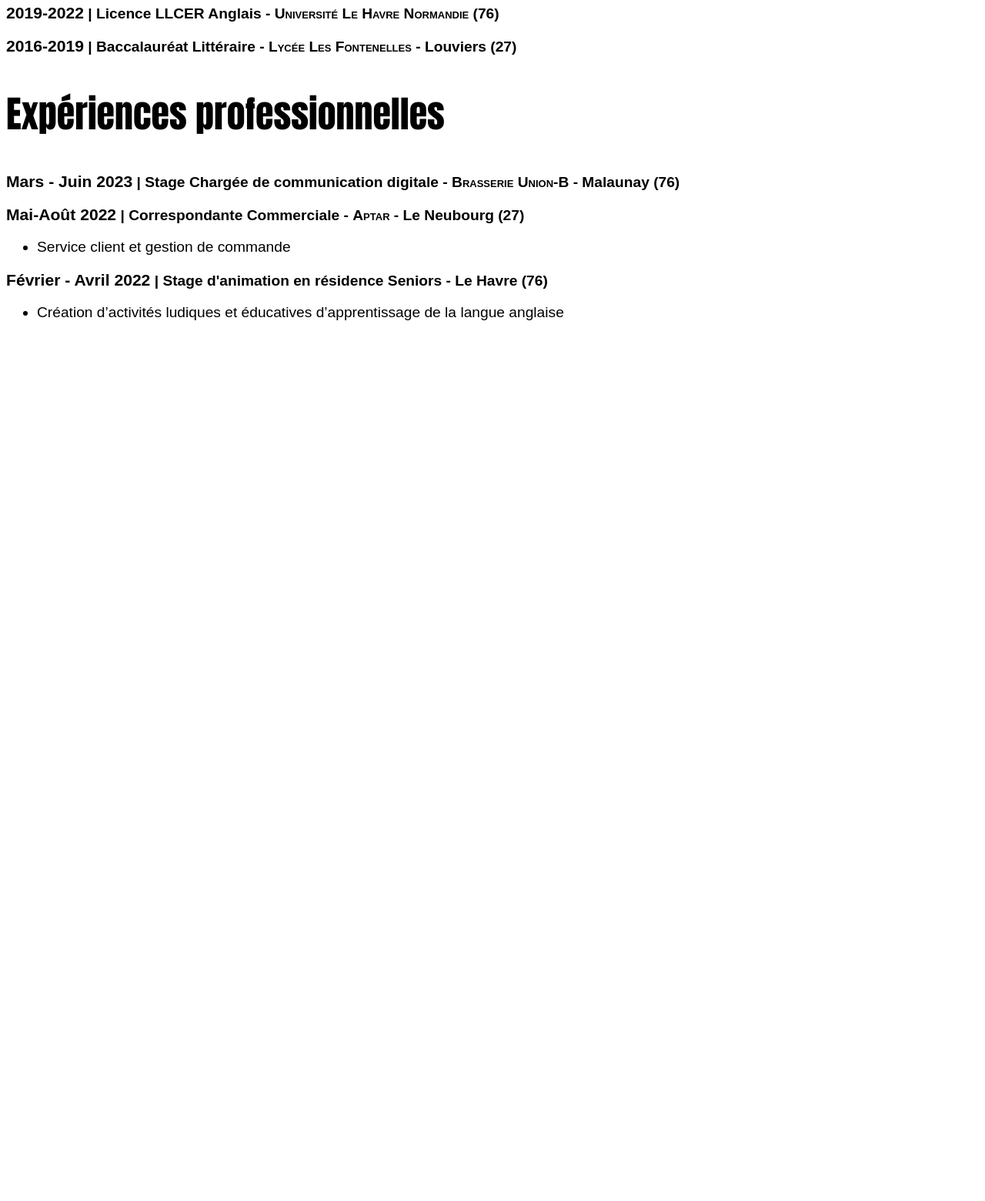
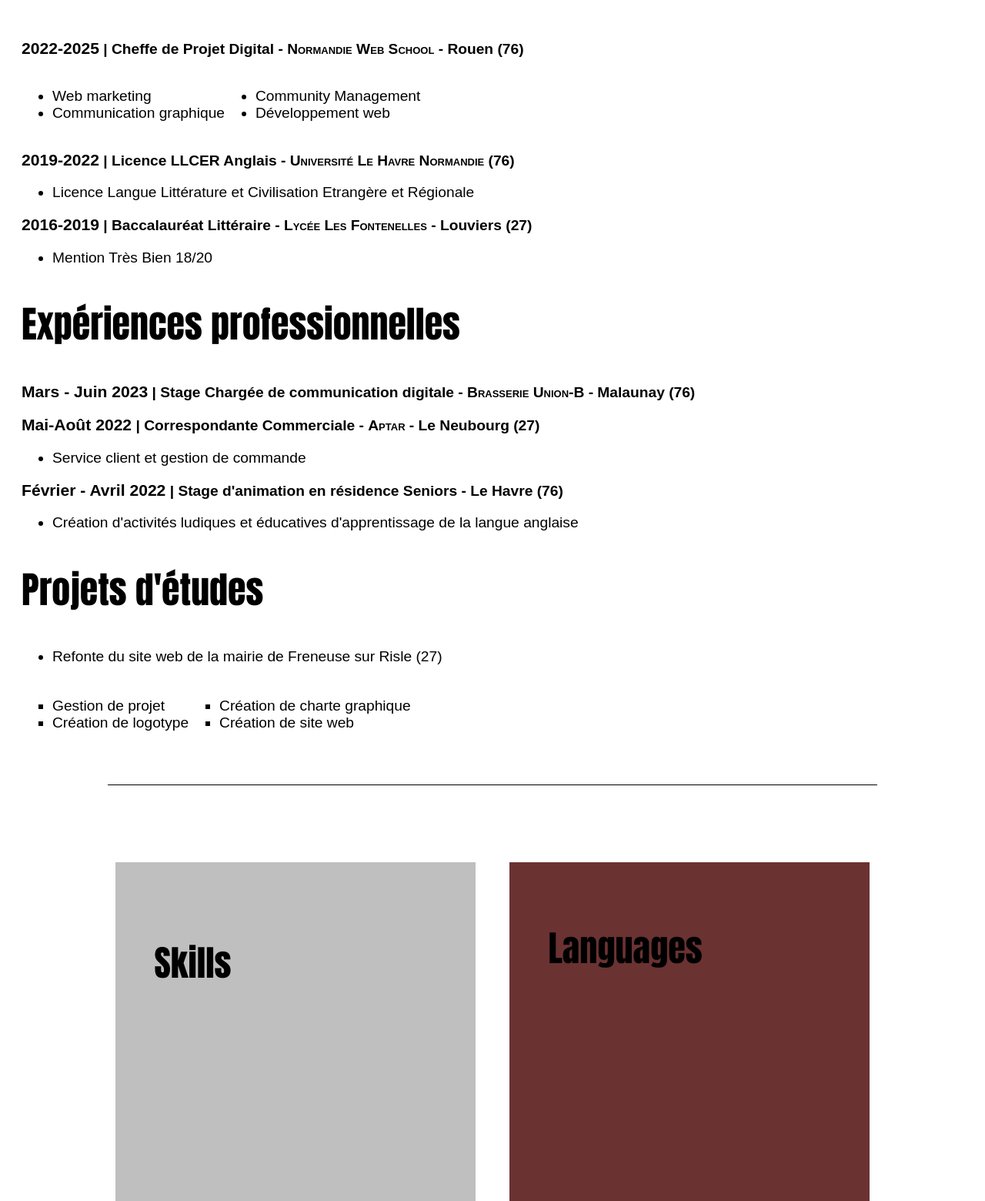
Before and after one commit to Ashikuu27/CV-en-HTML-CSS, a plain HTML site: page index.html in a window 1280 px wide. Shown: the part 1240-2800 px from the top of the page at 77% size. Before the commit the page ends 1676 px from the top, so only its background shows below. Drawn offline with Linux system fonts and the light colour scheme.

Commit message:
encore + d'actualisation

```diff
--- a/index.html
+++ b/index.html
@@ -26,9 +26,11 @@
                             <i class="fa-solid fa-phone fa-1.2x" class="icon"></i>
                         </div>
                         <li>
-                            06 10 19 73 91
+                            +33 6 10 19 73 91
                         </li>
-                    </div><div class="mail">
+                    </div>
+
+                    <div class="mail">
                             <div class="icon">
                                 <i class="fa-solid fa-at fa-1.2x"></i>
                             </div>
@@ -65,28 +67,40 @@
         <div class="blockGauche">
             <div class="adresse">
                 <div class="icon">
-                    <i class="fa-solid fa-house fa-2x" class="icon"></i>
+                    <i class="fa-solid fa-house fa-1.2x" class="icon"></i>
                 </div>
+                <p>
                     <li>
                     76140 Le Petit-Quevilly
                     </li>
+                </p>
+
             </div>
             <div class="DOB">
                 <div class="icon">
-                    <i class="fa-solid fa-cake-candles fa-2x"></i>
+                    <i class="fa-solid fa-cake-candles fa-1.2x"></i>
                 </div>
+                <p>
                     <li>
                         24.03.2001
                     </li>
+                </p>
+
             </div>
 
             <div class="voiture">
                 <div class="icon">
-                    <i class="fa-solid fa-car-side fa-2x" class="icon"></i>
+                    <i class="fa-solid fa-car-side fa-1.2x" class="icon"></i>
                 </div>
+                <p>
+
                        <li>
                          Véhiculée Permis B
                         </li>
+
+
+                </p>
+
             </div>
             <!-- PETIT TRAIT DE SEPARATION -->
         <div class="trait">
@@ -120,27 +134,60 @@
     <h2>
         Diplôme et Formation
     </h2>
+    <div id="NWS">
         <p>
             <span class="intituley">
                 <span class="année">2022-2025</span>  | Cheffe de Projet Digital - <span class="lieuStage">Normandie Web School</span>
                 - Rouen (76)
             </span>
         </p>
+        <div id="NWSCompetences">
+            <ul>
+                <li>
+                    Web marketing
+                </li>
+                <li>
+                    Communication graphique
+                </li>
+            </ul>
+            <ul>
+                <li>
+                    Community Management
+                </li>
+                <li>
+                    Développement web
+                </li>
+            </ul>
+        </div>
+    </div>
+
     <p>
         <span class="intituley">
             <span class="année">2019-2022</span>  | Licence LLCER Anglais - <span class="lieuStage">Université Le Havre Normandie</span> (76)
         </span>
-
+        <ul>
+            <li class="typeExperience">
+                Licence Langue Littérature et Civilisation Etrangère et Régionale
+            </li>
+        </ul>
     </p>
 
     <p>
         <span class="intituley">
             <span class="année">2016-2019</span>  | Baccalauréat Littéraire - <span class="lieuStage">Lycée Les Fontenelles</span>  - Louviers (27)
         </span>
+        <ul>
+             <li class="typeExperience">
+            Mention Très Bien 18/20
+            </li>
+        </ul>
+
 
     </p>
 
     <!-- expériences professionnelles-->
+
+    <div id="XPPro">
         <h2>
             Expériences professionnelles
         </h2>
@@ -169,11 +216,63 @@
             </span>
             <ul>
                 <li class="typeExperience">
-                Création d’activités ludiques et éducatives d’apprentissage de la langue anglaise
+                    Création d'activités ludiques et éducatives d'apprentissage de la langue anglaise
                 </li>
             </ul>
 
         </p>
+    </div>
 
+<!-- PROJETS D'ETUDES-->
+    <div id="projetsEtudes">
+        <h2>Projets d'études</h2>
+        <div class="typeProjet">
+            <p>
+                <ul>
+                    <li>
+                        Refonte du site web de la mairie de Freneuse sur Risle (27)
+                    </li>
+                </ul>
+            </p>
+        </div>
+        <div class="descriptionProjet">
+            <ul>
+                <li>
+                    Gestion de projet
+                </li>
+                <li>
+                    Création de logotype
+                </li>
+            </ul>
+            <ul>
+                <li>
+                    Création de charte graphique
+                </li>
+                <li>
+                    Création de site web
+                </li>
+            </ul>
+        </div>
+    </div>
+
+    <div class="trait">
+        <div class="traitSeparation">
+        </div>
+    </div>
+
+<!--skills & languages -->
+
+    <div class="container">
+        <div class="blockGauche">
+            <h3>
+                Skills
+            </h3>
+
+        </div>
+        <div class="blockDroit">
+            <h3>
+                <span id="languages">Languages</span>
+            </h3>
+        </div>
 </body>
 </html>
--- a/style.css
+++ b/style.css
@@ -1,3 +1,7 @@
+body{
+    padding: 20px;
+}
+
 h1{
     font-family: 'Big John', 'Franklin Gothic Medium', 'Arial Narrow', Arial, sans-serif;
     font-size: 8em;
@@ -58,6 +62,11 @@ header{
 
 }
 
+.infos{
+    font-family: 'Staatliches', Impact, Haettenschweiler, 'Arial Narrow Bold', sans-serif;
+    font-size: 1.7em;
+
+}
 
 .icon{
     margin: 0px 10px 0px 0px;
@@ -126,39 +135,60 @@ header{
 .blockGauche {
     background-color: rgb(191, 191, 191);
     width: 30%;
-    height: 300px;
+    height: 350px;
     margin-left: 100px;
     display: flex;
     flex-direction: column;
     padding: 50px;
+    font-family: 'Staatliches', Impact, Haettenschweiler, 'Arial Narrow Bold', sans-serif;
+    font-size: 1.7em;
 
 
+}
+
+.blockGauche li{
+    list-style-type: none;
 }
 
 .blockDroit {
     background-color: rgb(107, 50, 50);
     width: 30%;
-    height: 300px;
+    height: 350px;
     margin-right: 100px;
     padding: 50px;
-
-
+    text-align: justify;
+    font-family: 'Mulish', Arial, Helvetica, sans-serif;
+    font-size: 1em;
 
 }
+
 .profilIcon{
     display: flex;
     justify-content: center;
+    text-align: center;
 
 }
 
 .profil{
-
-    margin: 0px 0px 20px 0PX;
-
+    display: flex;
+    flex-direction: column;
+    justify-content: center;
+    text-align: center;
 
 }
 
 /* BODY PRINCIPAL */
+
+#NWS{
+    display: flex;
+    flex-direction: column;
+}
+
+#NWSCompetences{
+    display: flex;
+    font-family: 'Mulish', Arial, Helvetica, sans-serif;
+    font-size: 1.2em;
+}
 
 .année{
     font-size: 1.1em;
@@ -177,3 +207,28 @@ header{
     font-family: 'Mulish', Arial, Helvetica, sans-serif;
     font-size: 1.2em;
 }
+
+
+
+.typeProjet{
+    font-family: 'Mulish', Arial, Helvetica, sans-serif;
+    font-size: 1.2em;
+}
+
+.descriptionProjet{
+    display: flex;
+    font-family: 'Mulish', Arial, Helvetica, sans-serif;
+    font-size: 1.2em;
+
+}
+
+.descriptionProjet li {
+    list-style-type: square;
+}
+
+/* Skills & languages */
+
+#languages{
+    font-family: 'Staatliches', Impact, Haettenschweiler, 'Arial Narrow Bold', sans-serif;
+    font-size: 1.7em;
+}
```
Lines whose indentation alone changed are shown as unchanged.
